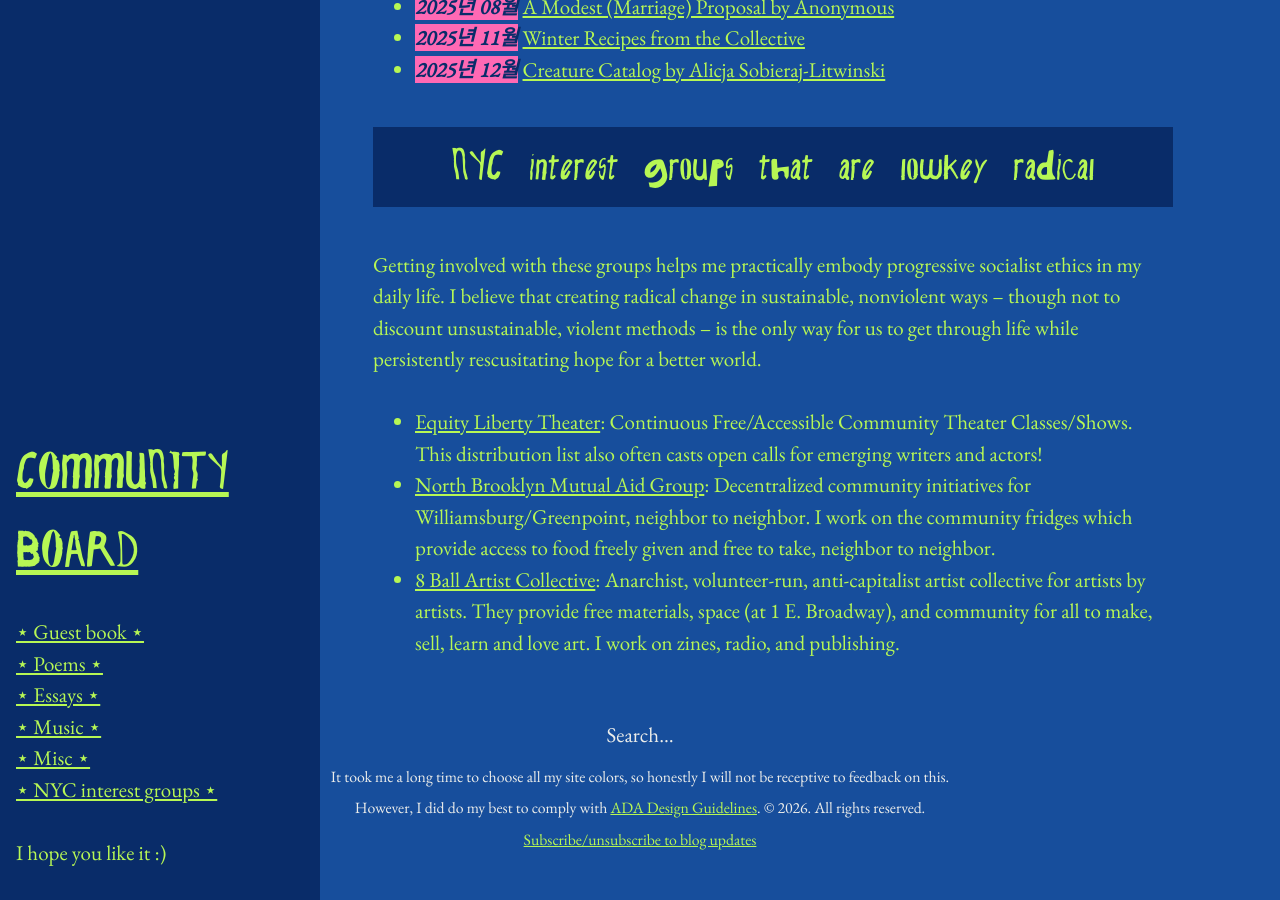
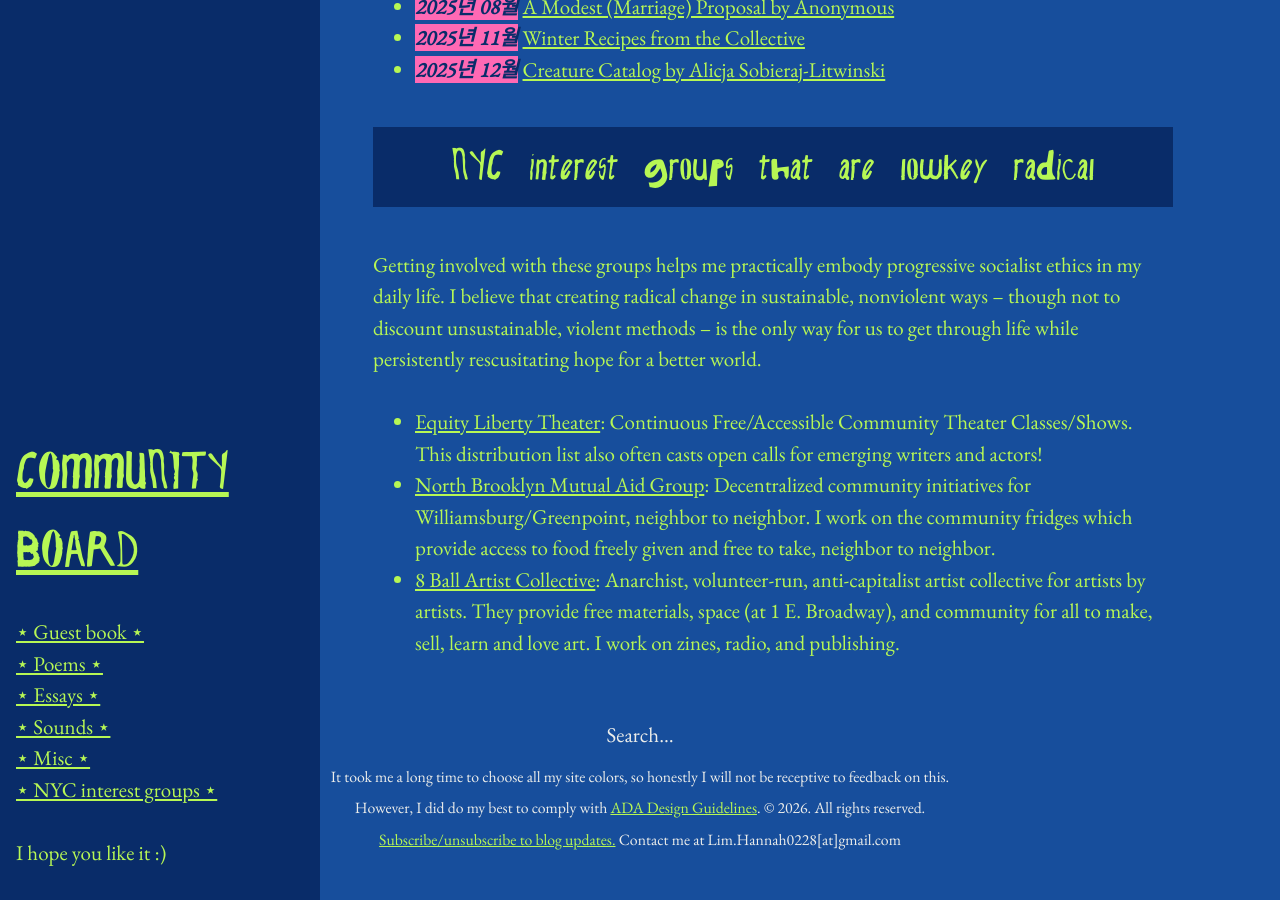
Before and after one commit to limh0228/schemes_and_machinations, a Jekyll site: the page built from pages/community.md, in a window 1280 px wide and 900 px high, scrolled down 2439 px. Built offline with Jekyll 4.4.1, drawn with Linux system fonts in a browser that asks for light colours; comment, search, counter and statistics services are not loaded; some of the changed text lies outside the part shown.

Commit message:
remaining LFV changes

```diff
--- a/_includes/community_sidebar.html
+++ b/_includes/community_sidebar.html
@@ -13,7 +13,7 @@
         <br>
         <a href="#essays">⋆ Essays ⋆</a>
         <br>
-        <a href="#music">⋆ Music ⋆</a>
+        <a href="#music">⋆ Sounds ⋆</a>
         <br>
         <a href="#misc">⋆ Misc ⋆</a>
         <br>
--- a/_layouts/default.html
+++ b/_layouts/default.html
@@ -30,7 +30,7 @@
     <aside class="site-credits">
       <p><small>It took me a long time to choose all my site colors, so honestly I will not be receptive to feedback on this.</small></p>
       <p><small>However, I did do my best to comply with <a href="https://adata.org/learn-about-ada">ADA Design Guidelines</a>. &copy; {{ site.time | date: '%Y' }}. All rights reserved.</small></p>
-      <p><small><a href="/pages/notification_jotform.html">Subscribe/unsubscribe to blog updates</a></small></p>
+      <p><small><a href="/pages/notification_jotform.html">Subscribe/unsubscribe to blog updates.</a> Contact me at Lim.Hannah0228[at]gmail.com</small></p>
     </aside>
 
   </body>
--- a/pages/community.md
+++ b/pages/community.md
@@ -41,7 +41,7 @@
 <!-- For navigation from sidebar -->
 <div id="music"></div>
 
-<h2 class = "section-header">Music We Make</h2>
+<h2 class = "section-header">Sounds We Make</h2>
 
 - [Sunshine Bright](https://christiancail.bandcamp.com/track/sunshine-bright) by American Seraphim
 - [Flowers](https://open.spotify.com/track/3ymoICPDNSxHydjDebmmlC?si=10f025b9db1b4cc9) by the spaceclerks and JUNO WAV
```
Also changed, not shown: pages/my_content.md (+1 -0 lines), 2 other files.
